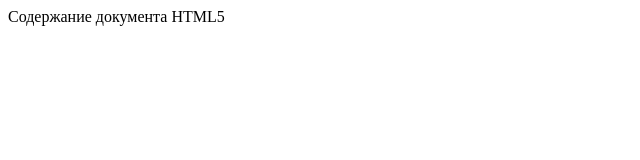
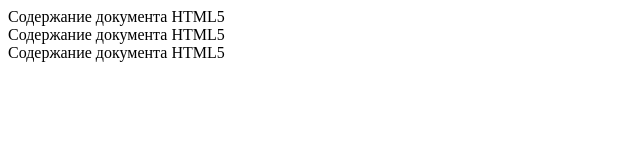
Before and after one commit to FeelsGoodMeme/finance, a plain HTML site: page index.html in a window 1280 px wide. Shown: the whole page, without its empty margins (0-640 px from the left). Drawn offline with Linux system fonts and the light colour scheme.

Commit message:
added 2 divs

```diff
--- a/index.html
+++ b/index.html
@@ -7,7 +7,8 @@
     </head>
     <body>
         <div>Содержание документа HTML5</div>
-
+        <div>Содержание документа HTML5</div>
+        <div>Содержание документа HTML5</div>
 
     </body>
 </html>
```
